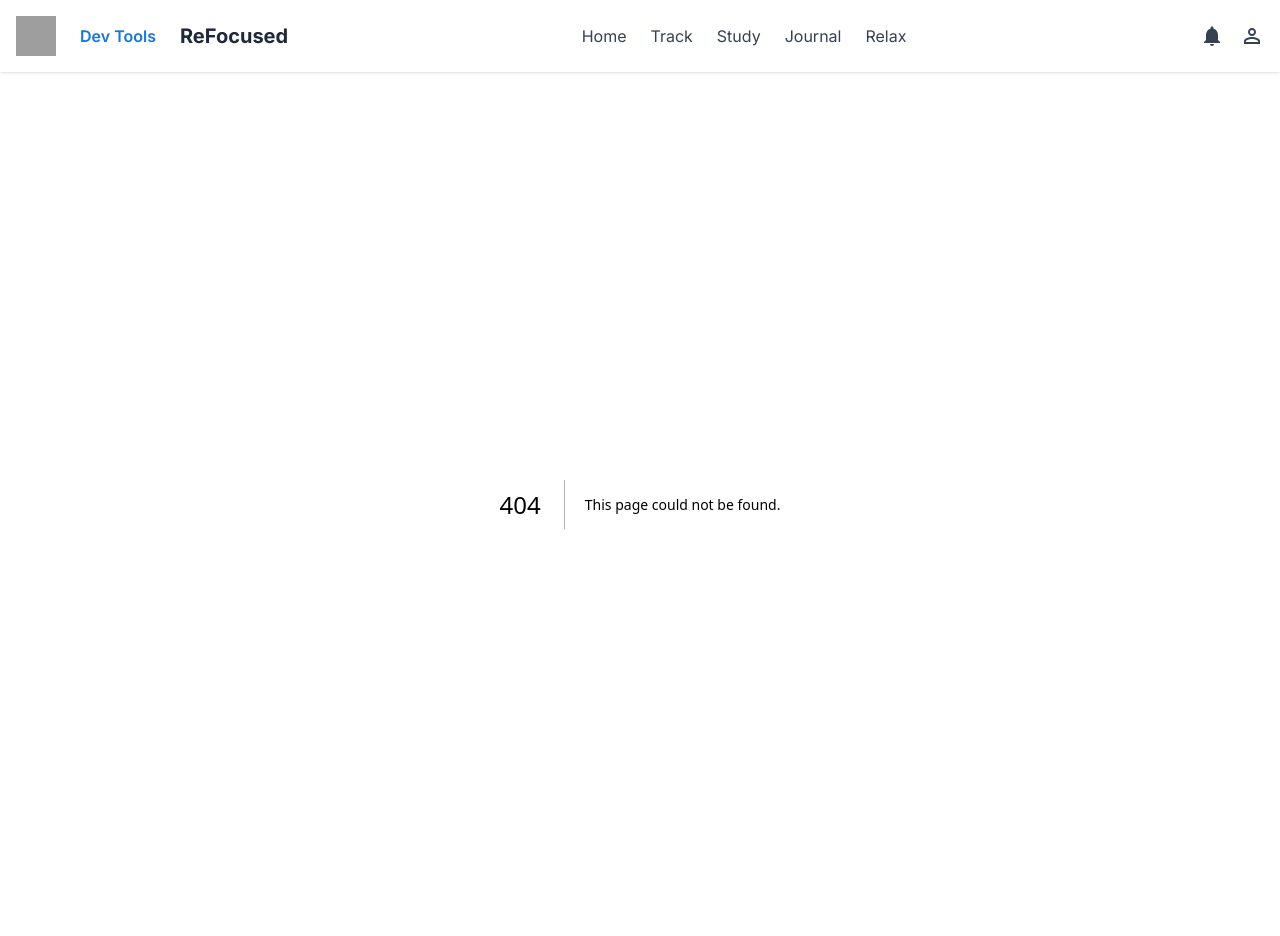
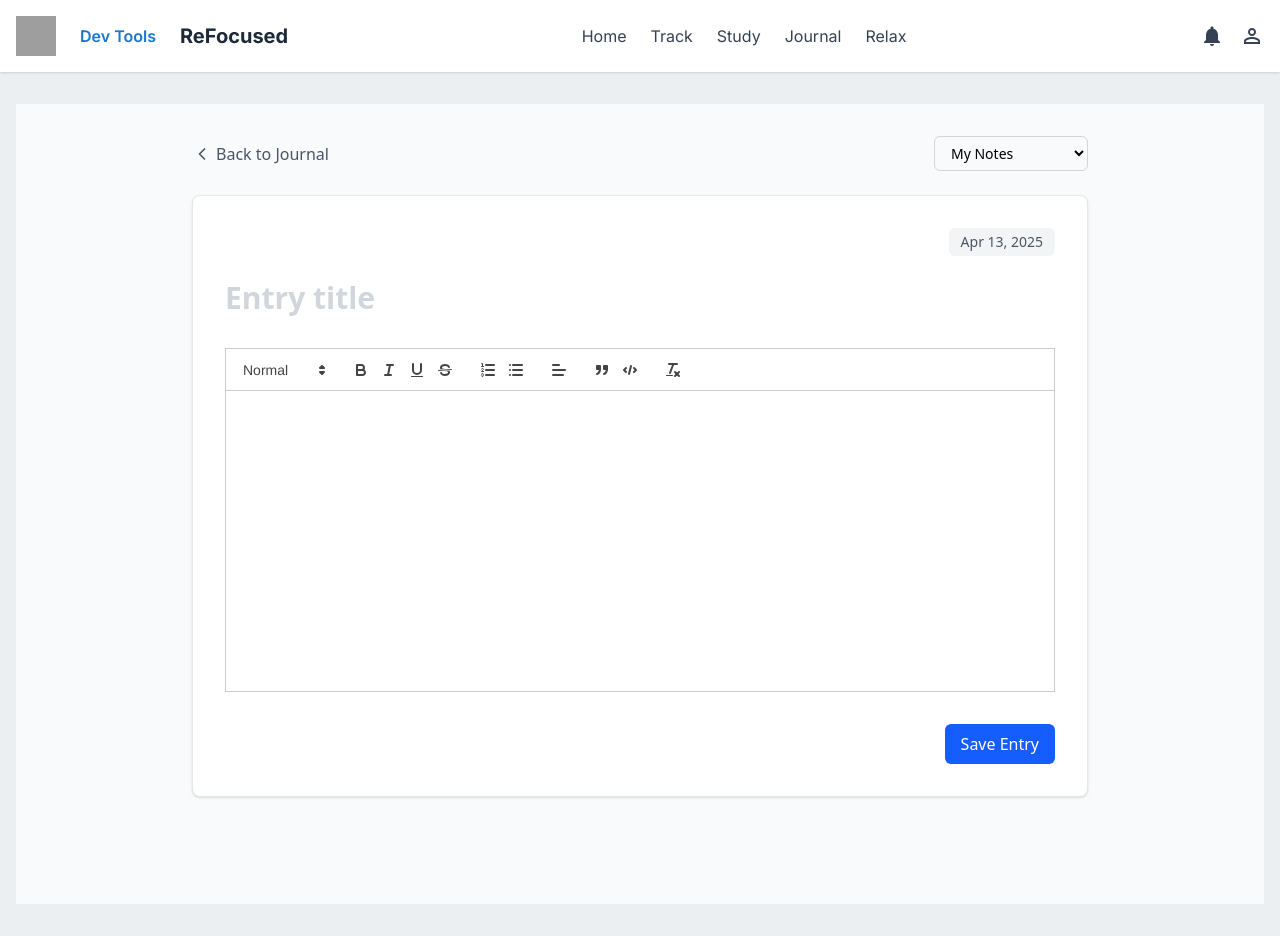
Before and after one commit to Mahdi-196/ReFocused, a Next.js app: page /journal/new in a window 1280 px wide. Before the commit this address had no page. Built offline with nearby package versions, Linux system fonts and the light colour scheme; grey boxes are pictures that could not be loaded.

Commit message:
Fix component casing issues and add Suspense boundary for useSearchParams

```diff
--- a/package.json
+++ b/package.json
@@ -27,8 +27,8 @@
     "@types/node": "22.14.0",
     "@types/react": "^19.1.0",
     "@types/react-dom": "^19.1.1",
-    "@typescript-eslint/eslint-plugin": "^8.29.0",
-    "@typescript-eslint/parser": "^8.29.0",
+    "@typescript-eslint/eslint-plugin": "^8.29.1",
+    "@typescript-eslint/parser": "^8.29.1",
     "autoprefixer": "^10.4.21",
     "eslint": "^9.21.0",
     "eslint-config-next": "15.2.4",
--- a/src/app/journal/entry/page.tsx
+++ b/src/app/journal/new/page.tsx
@@ -1,6 +1,6 @@
 "use client";
 
-import { useState, useEffect } from "react";
+import { useState, useEffect, Suspense } from "react";
 import dynamic from "next/dynamic";
 import { useRouter, useSearchParams } from "next/navigation";
 import { useCollections, Entry } from "../collection";
@@ -10,7 +10,7 @@ const TextEditor = dynamic(() => import("@/components/TextEditor"), {
   ssr: false,
 });
 
-export default function NewEntry() {
+function NewEntryContent() {
   const router = useRouter();
   const searchParams = useSearchParams();
   const { collections, saveEntry } = useCollections();
@@ -132,3 +132,11 @@ export default function NewEntry() {
     </div>
   );
 }
+
+export default function NewEntry() {
+  return (
+    <Suspense fallback={<div>Loading...</div>}>
+      <NewEntryContent />
+    </Suspense>
+  );
+}
```
Also changed, not shown: 1 other file (tests, documents, lock files or other folders).
